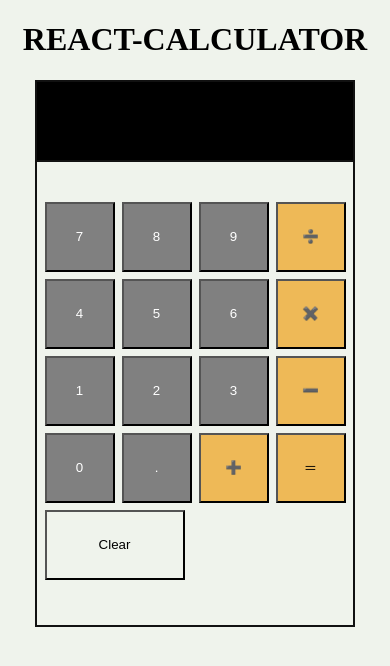
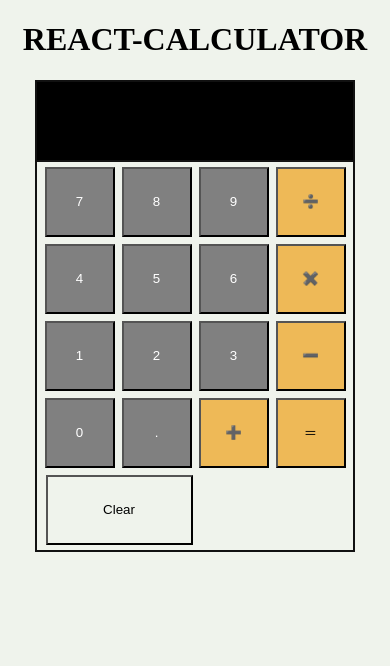
Before and after one commit to chadtarpey615/react-calculator, a React (Create React App) app: page / in a window 390 px wide. Shown: the top 666 px of the page. Built offline with nearby package versions, Linux system fonts and the light colour scheme.

Commit message:
adding some styling to mobile version

```diff
--- a/src/App.css
+++ b/src/App.css
@@ -18,7 +18,7 @@
   column-gap: 10px;
   grid-gap: 15px;
   font-size: 40px;
-  padding-top: 40px;
+  padding-top: 5px;
 }
 
 header {
@@ -27,7 +27,8 @@ header {
 }
 
 .clear-btn {
-  width: 200%;
+  width: 210%;
+  margin-left: 1px;
 }
 
 .display {
@@ -75,6 +76,6 @@ font-size: 1rem;
   grid-template-rows: 70px 70px 70px 70px 70px;
   column-gap: 7px;
   grid-gap: 7px;
-  padding-bottom: 45px;
+  padding-bottom: 5px;
   }
 }
```
